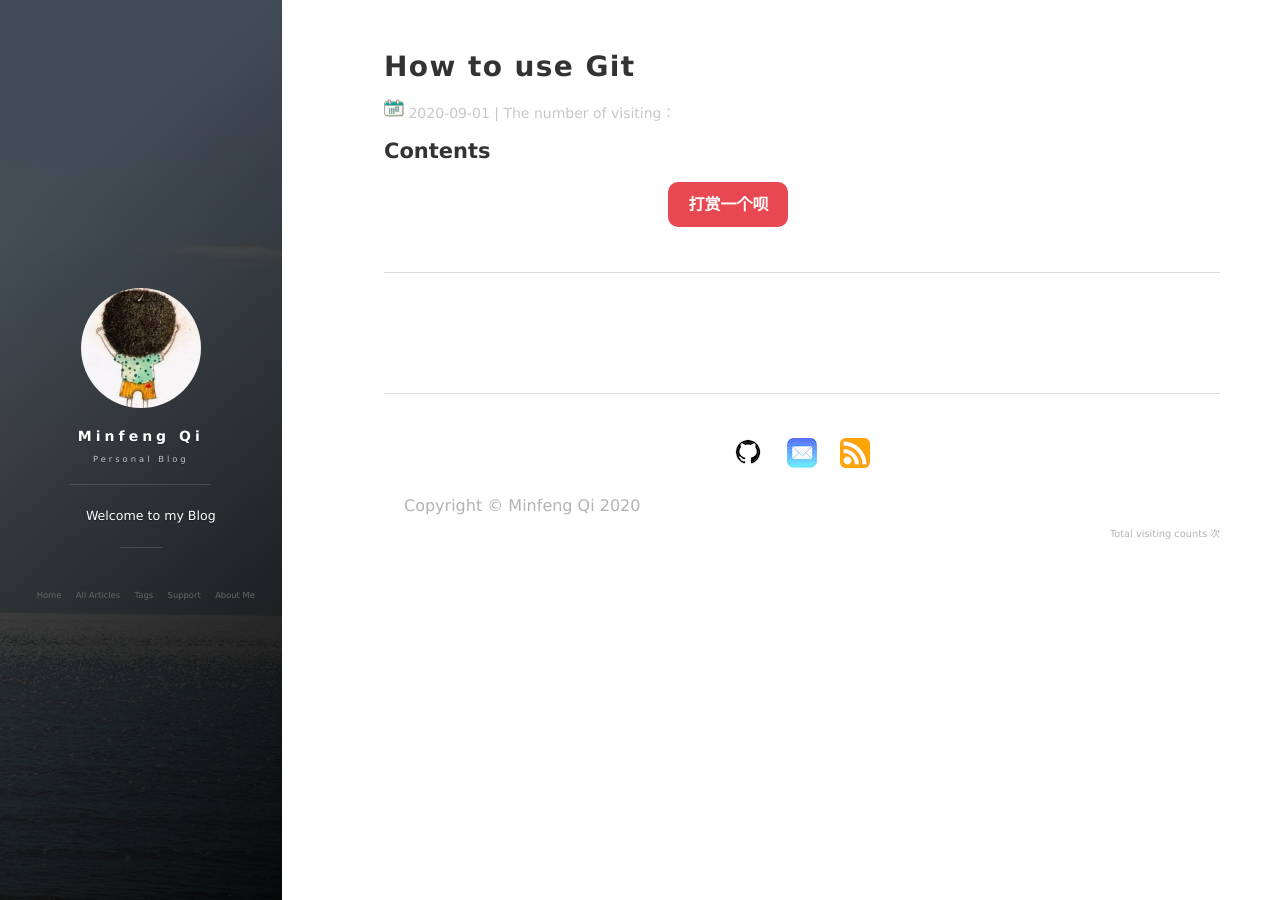
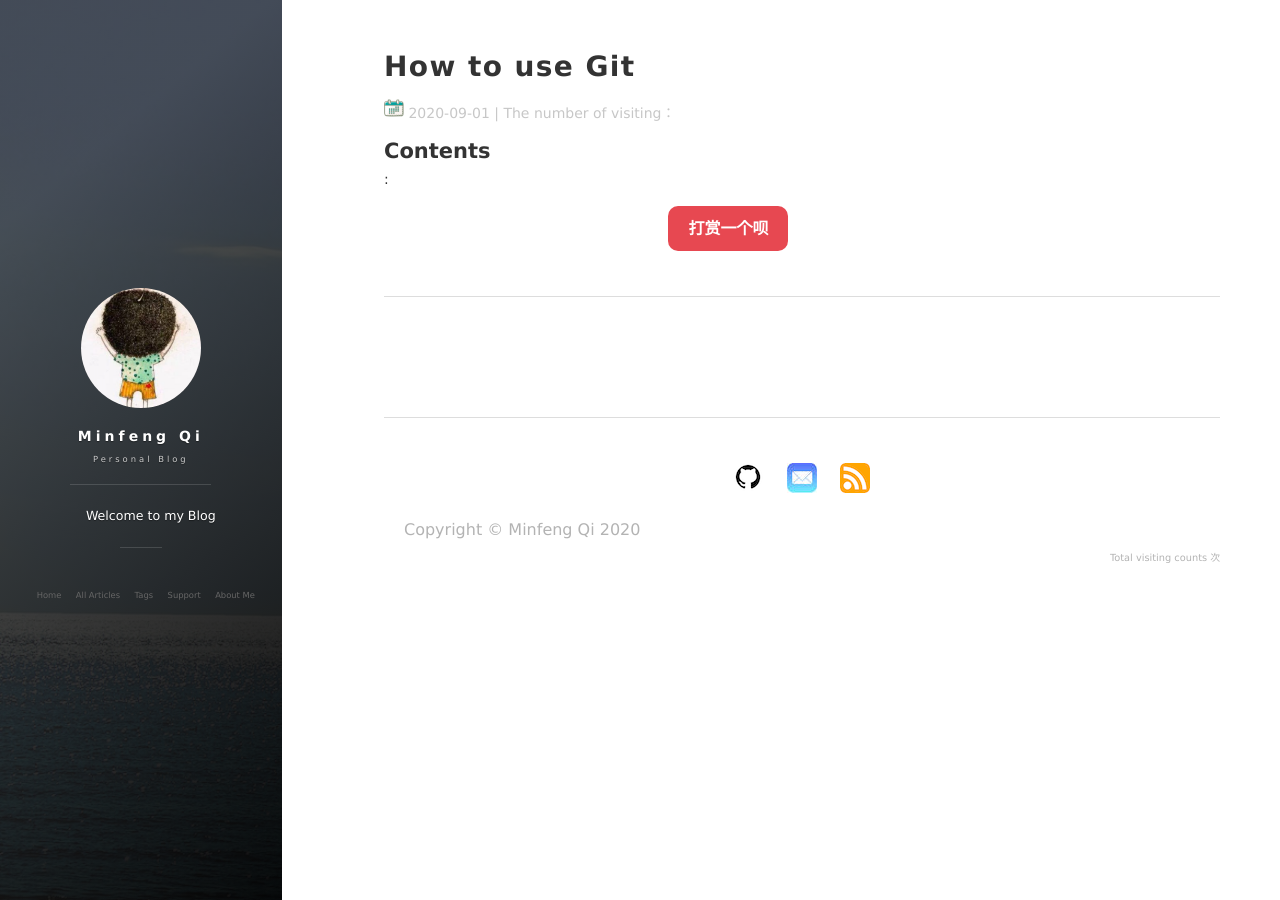
Before and after one commit to Minfeng-Qi/Minfeng-Qi.github.io, a Jekyll site: the page built from _posts/2020-09-01-How to use Git.md, in a window 1280 px wide. Built offline with Jekyll 4.4.1, drawn with Linux system fonts in a browser that asks for light colours; nearby versions of some CDN libraries; comment, search, counter and statistics services are not loaded.

```diff
--- a/_layouts/post.html
+++ b/_layouts/post.html
@@ -29,5 +29,5 @@ layout: default
 
 </article>
 
-{% include new-old.html %}
+: {% include new-old.html %}
 {% include comments.html %}
```
